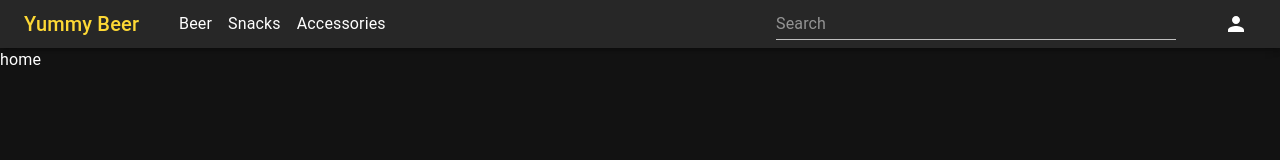
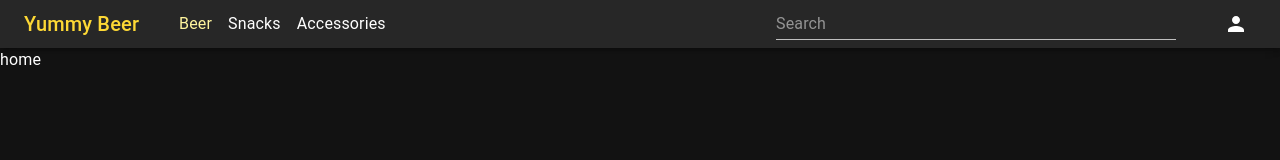
Before and after one commit to Online-shoppers/client-frontend, a React (Create React App) app: page /beer in a window 1280 px wide. Shown: the top 160 px of the page. Built offline with nearby package versions, Linux system fonts and the light colour scheme.

Commit message:
fix: add page layout active link highlight

```diff
--- a/src/components/page-layout.component.tsx
+++ b/src/components/page-layout.component.tsx
@@ -12,7 +12,7 @@ import {
 } from '@mui/material';
 import { makeStyles } from '@mui/styles';
 import React from 'react';
-import { Link as RouterLink } from 'react-router-dom';
+import { NavLink as RouterLink } from 'react-router-dom';
 
 const useStyles = makeStyles((theme: Theme) => ({
   logo: {
@@ -22,6 +22,9 @@ const useStyles = makeStyles((theme: Theme) => ({
   link: {
     textDecoration: 'none',
     color: theme.palette.getContrastText(theme.palette.background.paper),
+    '&.active': {
+      color: theme.palette.primary.light,
+    },
   },
   main: {
     flex: 1,
```
Also changed, not shown: 1 other file (tests, documents, lock files or other folders).
